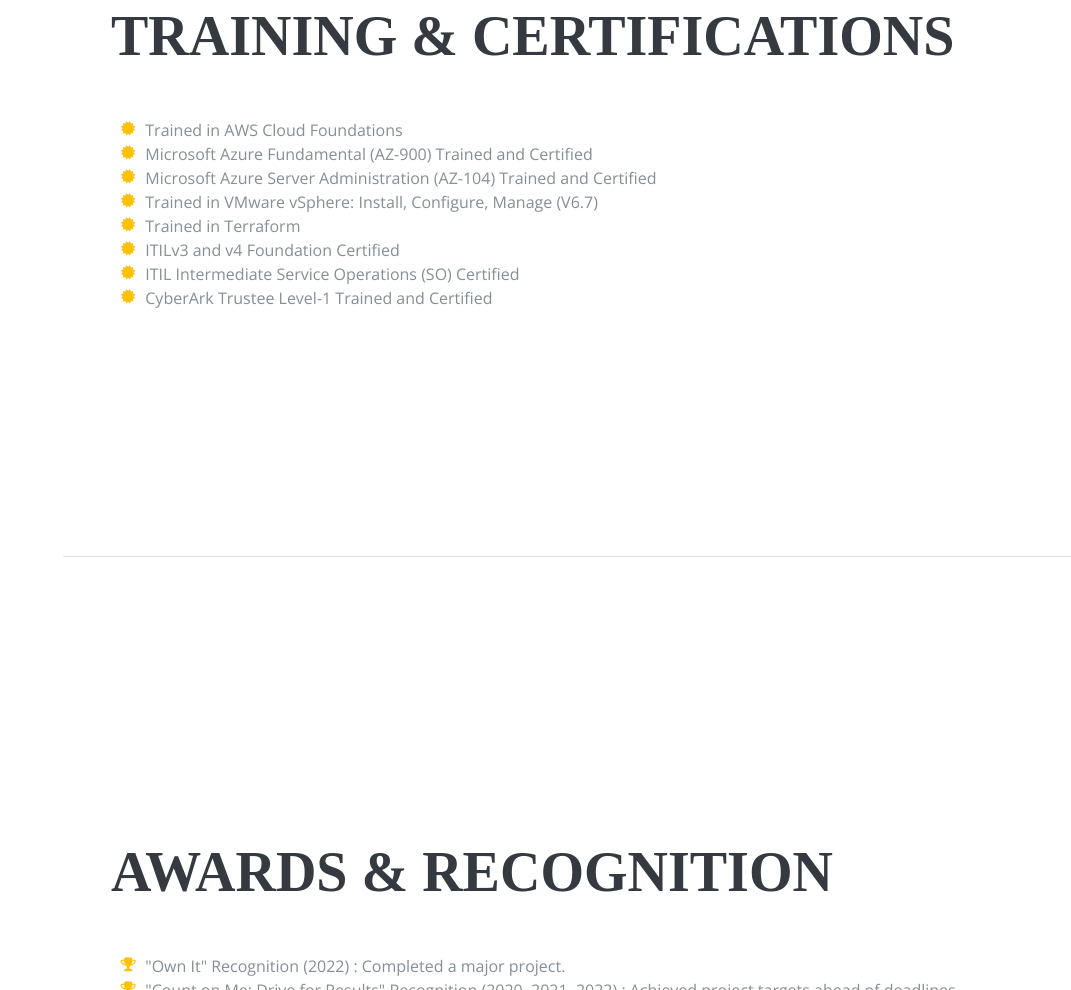
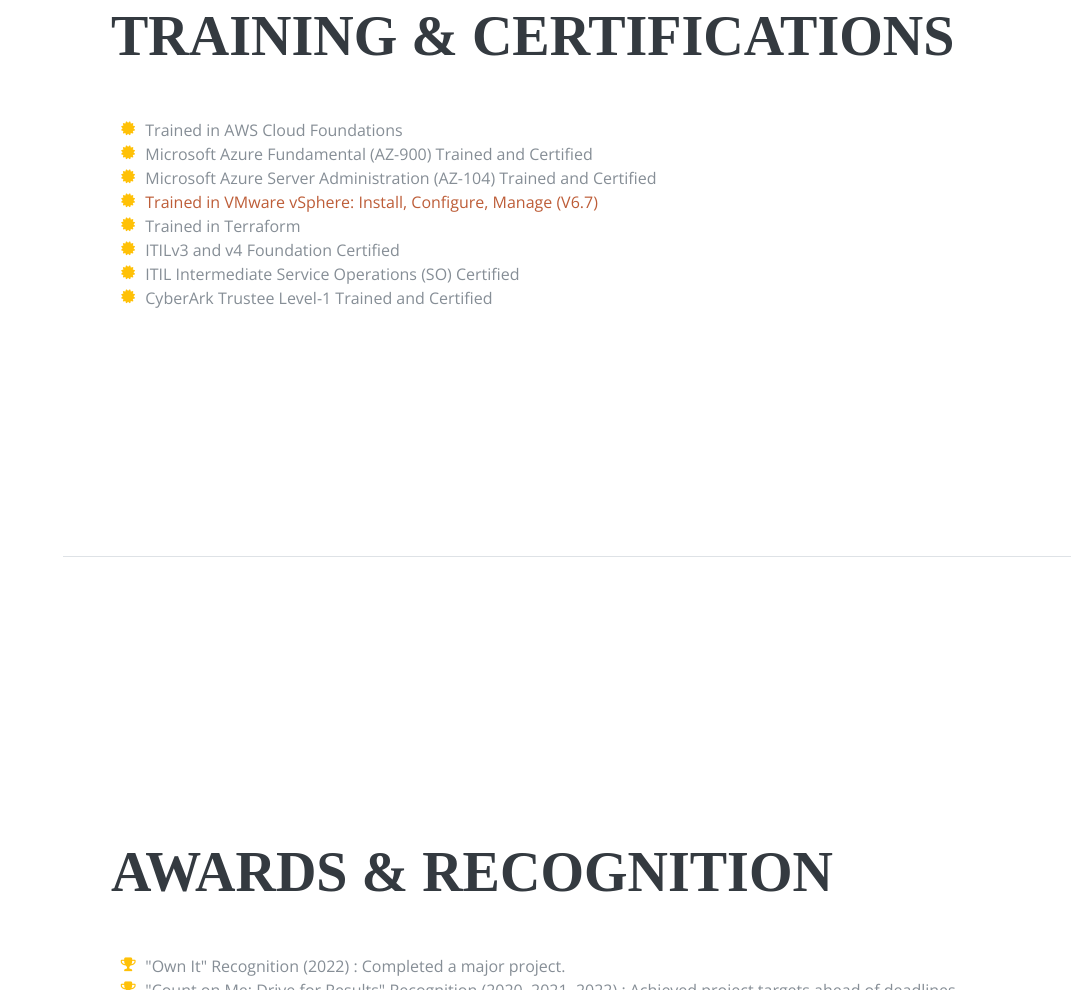
Before and after one commit to ManasiTelang-212/_my_portfolio, a website: page index.html in a window 1280 px wide. Shown: the part 7203-8193 px from the top of the page, without its empty margins (209-1280 px from the left). Drawn offline with nearby package versions, Linux system fonts and the light colour scheme; a web font is replaced by a local one.

Commit message:
Update index.html

```diff
--- a/index.html
+++ b/index.html
@@ -377,7 +377,7 @@
           </li>
 		<li>
             <i class="fa-li fa fa-certificate text-warning"></i>
-            Trained in VMware vSphere: Install, Configure, Manage (V6.7)
+            <a href = "https://raw.githubusercontent.com/ManasiTelang-212/_my_portfolio/main/img/VCP_ICM_6.7.png"> Trained in VMware vSphere: Install, Configure, Manage (V6.7) </a>
           </li>
 
           <li>
```
